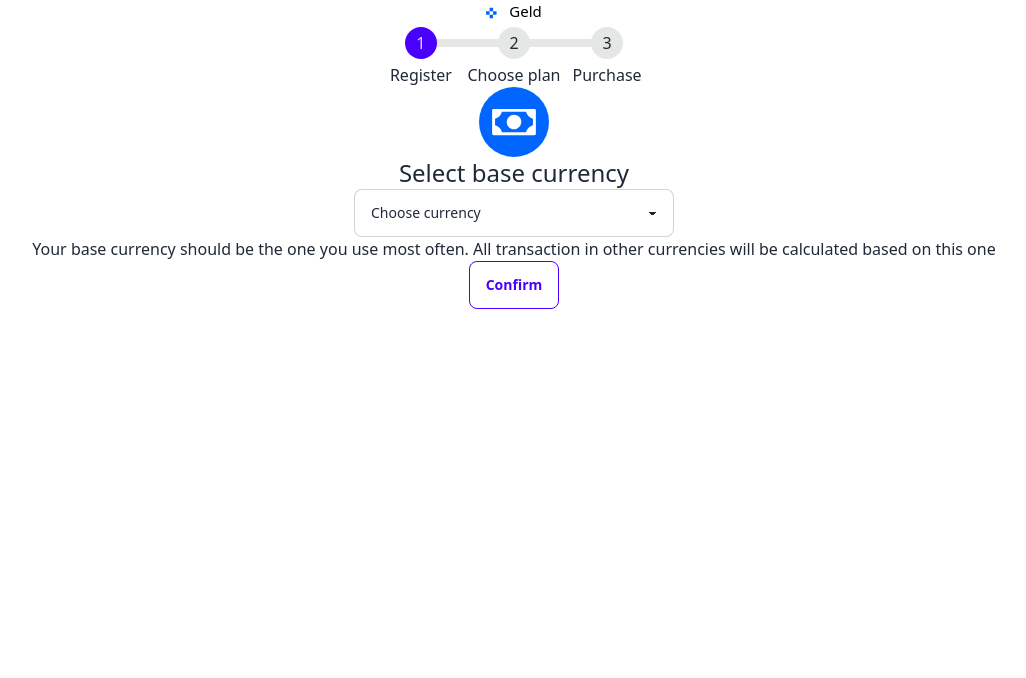
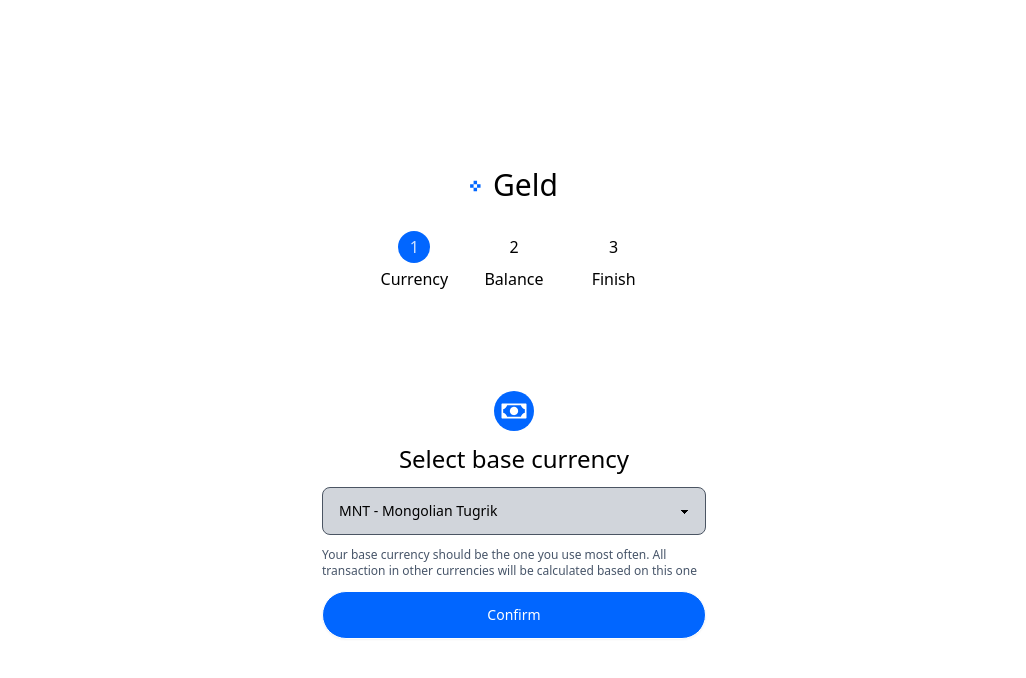
Before and after one commit to TemulenPinecone/income-fe-2, a Next.js app: page /registerStep in a window 1280 px wide. Shown: the top 678 px of the page, without its empty margins (126-1152 px from the left). Built offline with nearby package versions, Linux system fonts and the light colour scheme.

Commit message:
pinecone

```diff
--- /dev/null
+++ b/src/components/StepBalance.jsx
@@ -0,0 +1,34 @@
+import { Balance } from "./icons/Balance";
+export const StepBalance = ({ func, step }) => {
+  return (
+    <div
+      className={
+        step == 2 ? "flex flex-col items-center gap-3 w-full" : "hidden"
+      }
+    >
+      <div>
+        <Balance width={40} height={40} />
+      </div>
+      <div>
+        <p className="text-2xl">Set up your cash Balance</p>
+      </div>
+      <div className="w-full">
+        <input
+          type="email"
+          placeholder="Email"
+          className="w-full bg-[#D1D5DB] focus:outline-none"
+        />
+      </div>
+      <div>
+        <p className="text-xs text-[#475569]">
+          How much cash do you have in your wallet?
+        </p>
+      </div>
+      <div className="w-full">
+        <button className="btn bg-primary text-white font-extralight w-full rounded-3xl hover:text-primary hover:border-primary">
+          Confirm
+        </button>
+      </div>
+    </div>
+  );
+};
--- /dev/null
+++ b/src/components/StepCurrency.jsx
@@ -0,0 +1,41 @@
+import { Money } from "./icons";
+export const StepCurrency = ({ func, step }) => {
+  return (
+    <div
+      className={
+        step == 1 ? "flex flex-col items-center gap-3 w-full" : "hidden"
+      }
+    >
+      <div>
+        <Money width={40} height={40} />
+      </div>
+      <div>
+        <p className="text-2xl">Select base currency</p>
+      </div>
+      <div
+        className="w-full
+      "
+      >
+        <select className="select select-bordered w-full bg-[#D1D5DB] border-gray-600 focus:outline-none hover:bg-white">
+          <option>MNT - Mongolian Tugrik</option>
+          <option>USD - US Dollar</option>
+          <option>KRW - Korean Won</option>
+        </select>
+      </div>
+      <div>
+        <p className="text-xs text-[#475569]">
+          Your base currency should be the one you use most often. All
+          transaction in other currencies will be calculated based on this one
+        </p>
+      </div>
+      <div className="w-full">
+        <button
+          className="btn bg-primary text-white font-extralight w-full rounded-3xl hover:text-primary hover:border-primary"
+          onClick={func}
+        >
+          Confirm
+        </button>
+      </div>
+    </div>
+  );
+};
--- /dev/null
+++ b/src/components/icons/Balance.jsx
@@ -0,0 +1,19 @@
+export const Balance = ({ width, height }) => {
+  return (
+    <div>
+      <svg
+        width={width}
+        height={height}
+        viewBox="0 0 48 48"
+        fill="none"
+        xmlns="http://www.w3.org/2000/svg"
+      >
+        <rect width="48" height="48" rx="24" fill="#0166FF" />
+        <path
+          d="M31 19.1962V18.5C31 15.365 26.2712 13 20 13C13.7288 13 9 15.365 9 18.5V23.5C9 26.1112 12.2812 28.1863 17 28.8075V29.5C17 32.635 21.7288 35 28 35C34.2712 35 39 32.635 39 29.5V24.5C39 21.9125 35.8225 19.835 31 19.1962ZM15 26.3587C12.5512 25.675 11 24.5487 11 23.5V21.7413C12.02 22.4637 13.3863 23.0463 15 23.4375V26.3587ZM25 23.4375C26.6138 23.0463 27.98 22.4637 29 21.7413V23.5C29 24.5487 27.4487 25.675 25 26.3587V23.4375ZM23 32.3587C20.5513 31.675 19 30.5487 19 29.5V28.9788C19.3287 28.9913 19.6613 29 20 29C20.485 29 20.9587 28.9837 21.4237 28.9562C21.9403 29.1412 22.4665 29.2981 23 29.4263V32.3587ZM23 26.7812C22.0068 26.928 21.004 27.0011 20 27C18.996 27.0011 17.9932 26.928 17 26.7812V23.8075C17.9947 23.9371 18.9969 24.0014 20 24C21.0031 24.0014 22.0053 23.9371 23 23.8075V26.7812ZM31 32.7812C29.0106 33.0729 26.9894 33.0729 25 32.7812V29.8C25.9944 29.9337 26.9967 30.0005 28 30C29.0031 30.0014 30.0053 29.9371 31 29.8075V32.7812ZM37 29.5C37 30.5487 35.4487 31.675 33 32.3587V29.4375C34.6138 29.0462 35.98 28.4637 37 27.7412V29.5Z"
+          fill="white"
+        />
+      </svg>
+    </div>
+  );
+};
--- a/src/components/icons/Money.jsx
+++ b/src/components/icons/Money.jsx
@@ -1,9 +1,9 @@
-export const Money = () => {
+export const Money = ({ width, height }) => {
   return (
     <div>
       <svg
-        width="70"
-        height="70"
+        width={width}
+        height={height}
         viewBox="0 0 48 48"
         fill="none"
         xmlns="http://www.w3.org/2000/svg"
--- a/src/pages/index.jsx
+++ b/src/pages/index.jsx
@@ -8,11 +8,6 @@
 // const inter = Inter({ subsets: ["latin"] });
 
 export default function Home() {
-  const options = {
-    legend: {
-      position: "right",
-    },
-  };
   return (
     <div className="flex flex-col items-center">
       <div className="w-[90%]">
--- a/src/pages/registerStep.jsx
+++ b/src/pages/registerStep.jsx
@@ -1,36 +1,34 @@
-import { Icon1, Money } from "@/components/icons";
+import { Icon1 } from "@/components/icons";
+import { StepCurrency } from "@/components/StepCurrency";
+import { StepBalance } from "@/components/StepBalance";
+import { useState } from "react";
+import { useRouter } from "next/router";
 
 export default function RegisterStep() {
+  const [step, useStep] = useState(1);
+  const nextStep = () => {
+    setStep(step + 1);
+  };
+  const router = useRouter();
   return (
-    <div className="w-100vw h-100vh flex justify-center items-center">
-      <div className="w-[80%] my-auto">
-        <div className="flex items-center justify-center gap-2">
-          <Icon1 />
-          <p className="text-[15px] text-black font-medium">Geld</p>
+    <div className="w-[100vw] h-[100vh] flex justify-center">
+      <div className="w-[30%] my-auto">
+        <div className="mb-[100px]">
+          <div className="flex items-center justify-center gap-2 mb-5">
+            <Icon1 />
+            <p className="text-[30px] text-black font-medium">Geld</p>
+          </div>
+          <div className="flex justify-center">
+            <ul className="steps gap-8">
+              <li className="step step-primary">Currency</li>
+              <li className="step">Balance</li>
+              <li className="step">Finish</li>
+            </ul>
+          </div>
         </div>
-        <div className="flex items-center justify-center">
-          <ul className="steps">
-            <li className="step step-primary">Register</li>
-            <li className="step">Choose plan</li>
-            <li className="step">Purchase</li>
-          </ul>
-        </div>
-        <div className="flex flex-col items-center">
-          <Money />
-          <p className="text-2xl">Select base currency</p>
-          <select className="select select-bordered w-full max-w-xs">
-            <option disabled selected>
-              Choose currency
-            </option>
-            <option>MNT - Mongolian Tugrik</option>
-            <option>USD - US Dollar</option>
-            <option>KRW - Korean Won</option>
-          </select>
-          <p>
-            Your base currency should be the one you use most often. All
-            transaction in other currencies will be calculated based on this one
-          </p>
-          <button className="btn btn-outline btn-primary">Confirm</button>
+        <div>
+          <StepCurrency func={nextStep} step={step} />
+          <StepBalance func={nextStep} step={step} />
         </div>
       </div>
     </div>
--- a/tailwind.config.js
+++ b/tailwind.config.js
@@ -16,6 +16,26 @@
   },
   plugins: [require("daisyui")],
   daisyui: {
-    themes: ["light"],
+    themes: [
+      {
+        mytheme: {
+          primary: "#0166FF",
+
+          secondary: "#ff00ff",
+
+          accent: "#00ffff",
+
+          neutral: "#ff00ff",
+
+          info: "#0000ff",
+
+          success: "#00ff00",
+
+          warning: "#00ff00",
+
+          error: "#ff0000",
+        },
+      },
+    ],
   },
 };
```
